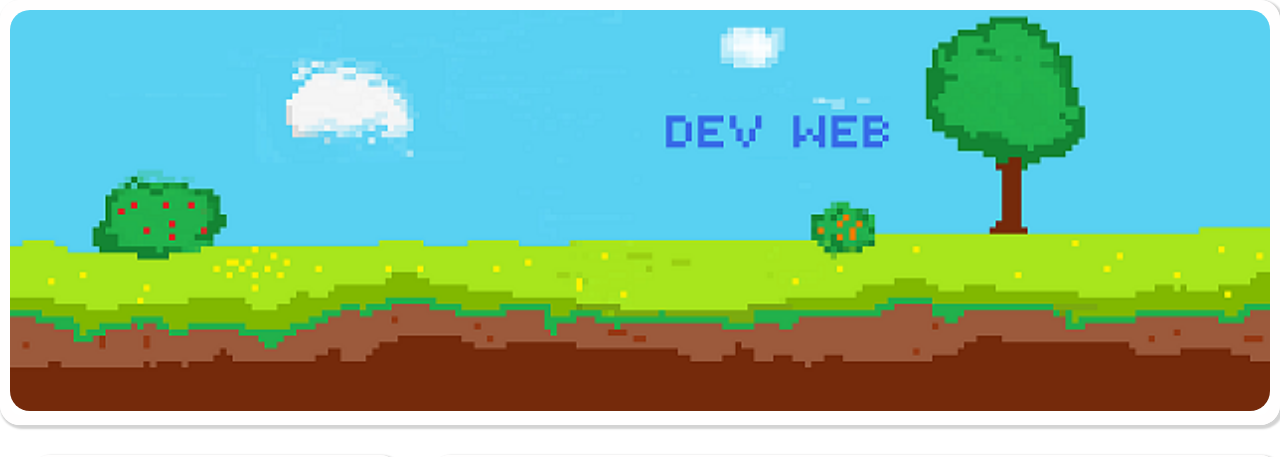
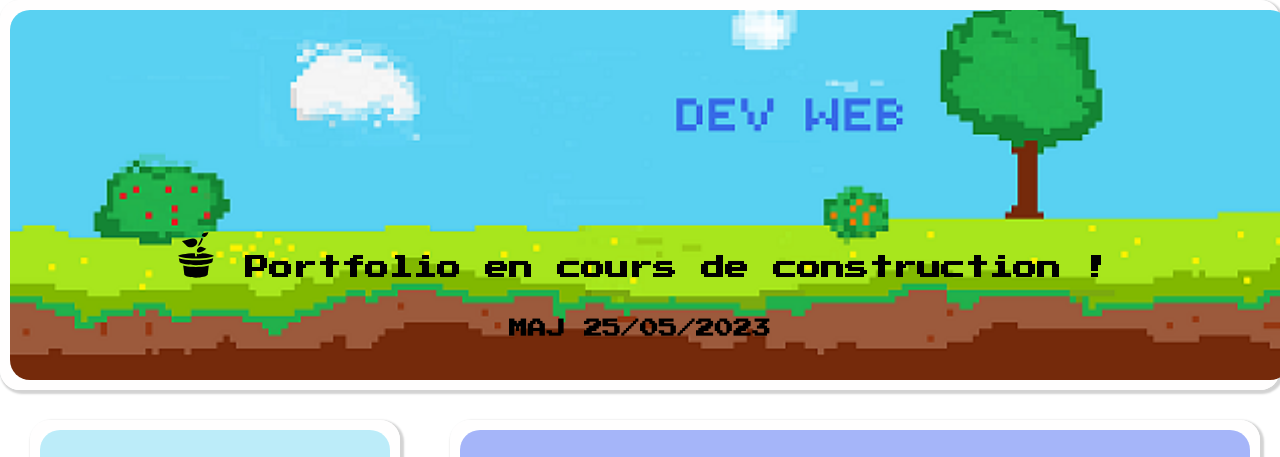
Before and after one commit to nefalis/portfolioNouveau, a React (Vite) app: page /project in a window 1280 px wide. Shown: the top 457 px of the page. Built offline with nearby package versions, Linux system fonts and the light colour scheme; a web font is replaced by a local one.

Commit message:
ajout construction sur header

```diff
--- a/src/components/header/Header.jsx
+++ b/src/components/header/Header.jsx
@@ -1,5 +1,6 @@
 import React from 'react';
 import Landscape from '../../assets/landscape.png'
+import { GiSeedling } from "react-icons/gi";
 
 import './header.css'
 
@@ -14,6 +15,11 @@ const Header = () => {
                 </img>
             </div>
 
+            <div className='MajHeader'>
+                <h2> <GiSeedling /> Portfolio en cours de construction ! </h2>
+                <h3>MAJ 25/05/2023</h3>
+            </div>
+
         </div>
 
 
--- a/src/components/header/header.css
+++ b/src/components/header/header.css
@@ -2,10 +2,28 @@
     border: 10px solid rgb(255, 254, 254);
     box-shadow: 2px 2px 2px 2px lightgray;
     border-radius: 20px;
+    position: static;
+    height: 370px;
+}
+
+.MajHeader {
+    position: relative;
+    display: flex;
+    justify-content: center;
+    align-items: center;
+    flex-direction: column;
+    font-family: 'Press Start 2P', cursive;
+    top: 200px;
+}
+
+.headerContainer svg {
+    font-size: 50px;
 }
 
 .containerLandscape img {
     object-fit: cover;
     width: 100%;
     border-radius: 20px;
+    position: absolute;
+    height: 370px;
 }
--- a/src/components/projectCard/projectCard.css
+++ b/src/components/projectCard/projectCard.css
@@ -63,7 +63,7 @@
 }
 
 .projectContent img {
-    width: 100%;
+    width: 380px;
     /* object-fit: cover; */
     border-radius: 20px;
     border: 10px solid rgb(255, 254, 254);
@@ -71,11 +71,10 @@
 }
 
 .imgContentProjet {
-    height: 350px;
-    width: 480px;
+
     margin-bottom: 20px;
     display: flex;
     justify-content: center;
     position: relative;
-    left: 50px;
+
 }
--- a/src/pages/Project/project.css
+++ b/src/pages/Project/project.css
@@ -0,0 +1,3 @@
+.ProjectContainer {
+    margin: 0 20px;
+}
```
